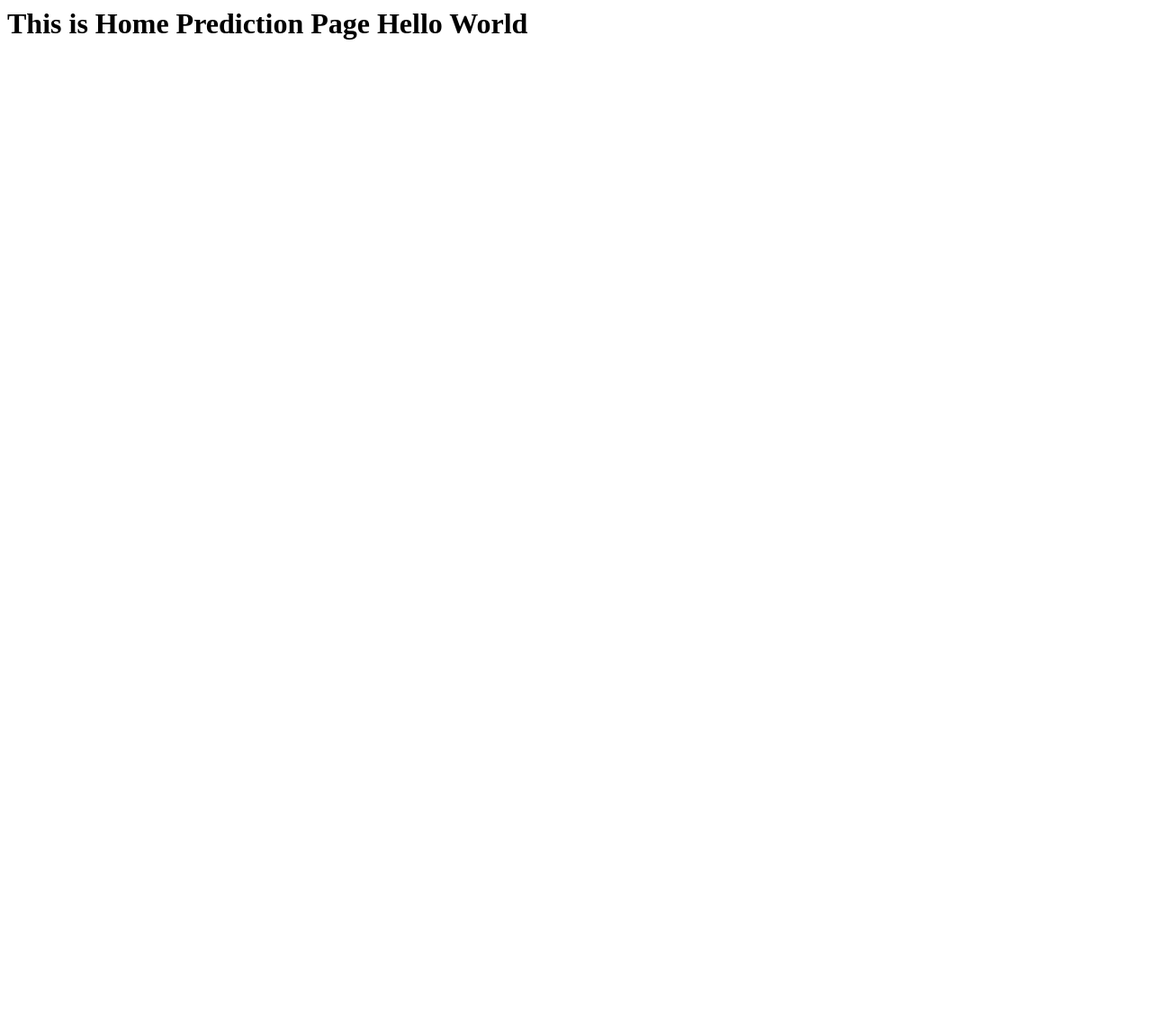
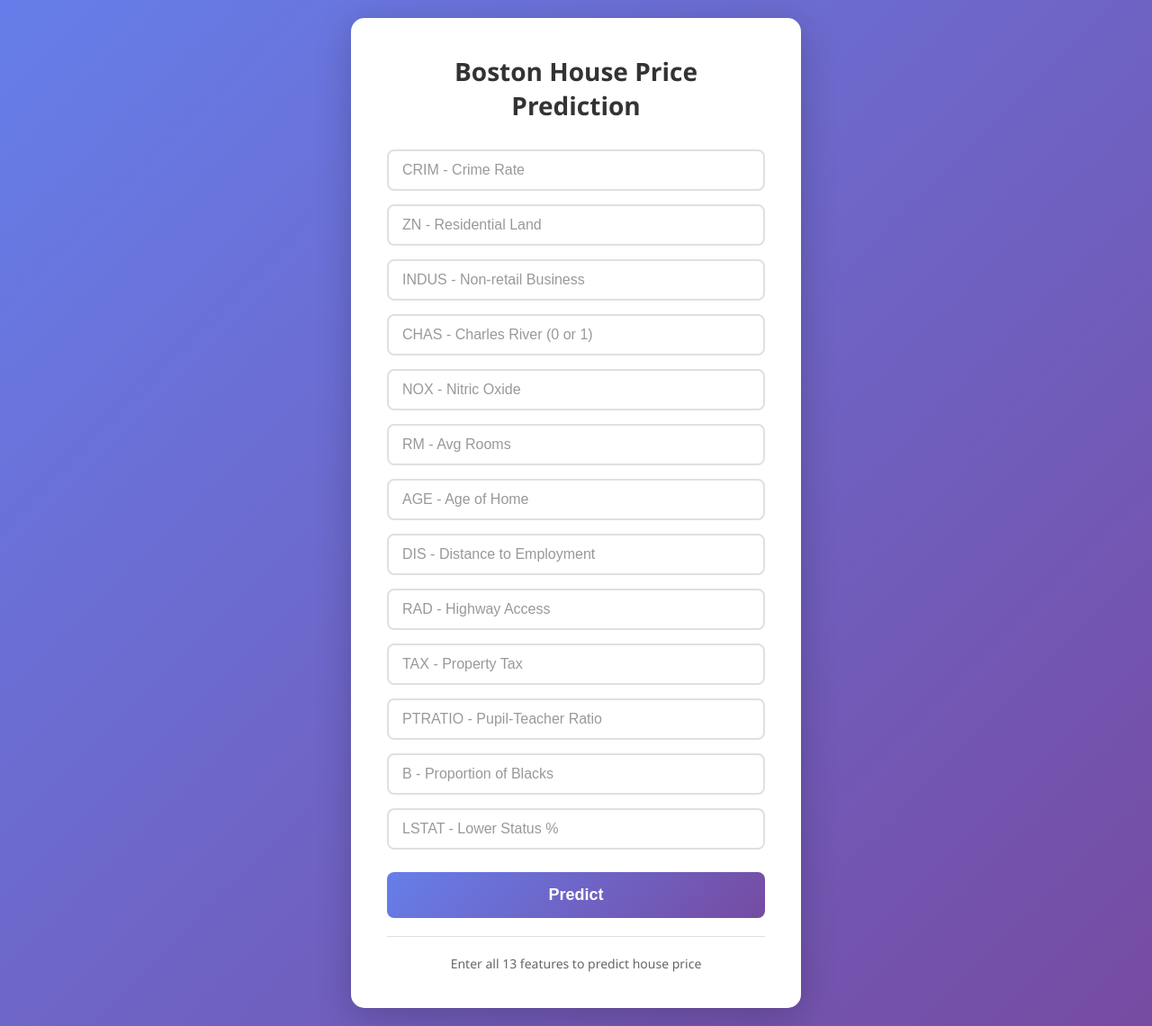
Before and after one commit to SmeetDobariya007/HomePricing, a Flask app: page / in a window 1280 px wide. Shown: the whole page at 90% size. Before the commit the page ends 44 px from the top, so only its background shows below. Run offline with Flask 3, Linux system fonts and the light colour scheme; parts of the project's set-up code (start-up, migrations or seed data) failed here and were passed over.

Commit message:
The Web app is ready

```diff
--- a/app.py
+++ b/app.py
@@ -24,5 +24,13 @@ def predict_api():
     print(output[0])
     return jsonify(output[0])
 
+@app.route('/predict',methods=['POST'])
+def predict():
+    data = [float(x) for x in request.form.values()]
+    final_input = scalar.transform(np.array(data).reshape(1,-1))
+    print(final_input)
+    output = regmodel.predict(final_input)[0]
+    return render_template("home.html",prediction_text="The predicted value is {}".format(output))
+
 if __name__ == "__main__":
     app.run(debug=True)
--- a/templates/home.html
+++ b/templates/home.html
@@ -1,4 +1,141 @@
-<h1>
-    This is Home Prediction Page
-    Hello World
-</h1>
+<!DOCTYPE html>
+<html lang="en">
+<head>
+    <meta charset="UTF-8">
+    <meta name="viewport" content="width=device-width, initial-scale=1.0">
+    <title>Boston House Price Prediction</title>
+    <style>
+        * {
+            margin: 0;
+            padding: 0;
+            box-sizing: border-box;
+        }
+
+        body {
+            font-family: 'Segoe UI', Tahoma, Geneva, Verdana, sans-serif;
+            background: linear-gradient(135deg, #667eea 0%, #764ba2 100%);
+            min-height: 100vh;
+            display: flex;
+            justify-content: center;
+            align-items: center;
+            padding: 20px;
+        }
+
+        .container {
+            background: white;
+            padding: 40px;
+            border-radius: 15px;
+            box-shadow: 0 10px 40px rgba(0, 0, 0, 0.2);
+            max-width: 500px;
+            width: 100%;
+        }
+
+        h1 {
+            text-align: center;
+            color: #333;
+            margin-bottom: 30px;
+            font-size: 28px;
+        }
+
+        form {
+            display: flex;
+            flex-direction: column;
+            gap: 15px;
+        }
+
+        input[type="text"] {
+            padding: 12px 15px;
+            border: 2px solid #e0e0e0;
+            border-radius: 8px;
+            font-size: 16px;
+            transition: all 0.3s ease;
+            outline: none;
+        }
+
+        input[type="text"]:focus {
+            border-color: #667eea;
+            box-shadow: 0 0 0 3px rgba(102, 126, 234, 0.1);
+        }
+
+        input[type="text"]::placeholder {
+            color: #999;
+        }
+
+        button {
+            padding: 15px;
+            background: linear-gradient(135deg, #667eea 0%, #764ba2 100%);
+            color: white;
+            border: none;
+            border-radius: 8px;
+            font-size: 18px;
+            font-weight: 600;
+            cursor: pointer;
+            transition: transform 0.2s ease, box-shadow 0.2s ease;
+            margin-top: 10px;
+        }
+
+        button:hover {
+            transform: translateY(-2px);
+            box-shadow: 0 5px 20px rgba(102, 126, 234, 0.4);
+        }
+
+        button:active {
+            transform: translateY(0);
+        }
+
+        .result {
+            margin-top: 20px;
+            padding: 20px;
+            background: #f0f7ff;
+            border-left: 4px solid #667eea;
+            border-radius: 8px;
+            text-align: center;
+            font-size: 18px;
+            color: #333;
+            font-weight: 600;
+        }
+
+        .info {
+            text-align: center;
+            color: #666;
+            font-size: 14px;
+            margin-top: 20px;
+            padding-top: 20px;
+            border-top: 1px solid #e0e0e0;
+        }
+    </style>
+</head>
+<body>
+    <div class="container">
+        <h1>Boston House Price Prediction</h1>
+
+        <form action="{{ url_for('predict') }}" method="post">
+            <input type="text" name="CRIM" placeholder="CRIM - Crime Rate" required>
+            <input type="text" name="ZN" placeholder="ZN - Residential Land" required>
+            <input type="text" name="INDUS" placeholder="INDUS - Non-retail Business" required>
+            <input type="text" name="CHAS" placeholder="CHAS - Charles River (0 or 1)" required>
+            <input type="text" name="NOX" placeholder="NOX - Nitric Oxide" required>
+            <input type="text" name="RM" placeholder="RM - Avg Rooms" required>
+            <input type="text" name="AGE" placeholder="AGE - Age of Home" required>
+            <input type="text" name="DIS" placeholder="DIS - Distance to Employment" required>
+            <input type="text" name="RAD" placeholder="RAD - Highway Access" required>
+            <input type="text" name="TAX" placeholder="TAX - Property Tax" required>
+            <input type="text" name="PTRATIO" placeholder="PTRATIO - Pupil-Teacher Ratio" required>
+            <input type="text" name="B" placeholder="B - Proportion of Blacks" required>
+            <input type="text" name="LSTAT" placeholder="LSTAT - Lower Status %" required>
+
+            <button type="submit">Predict</button>
+        </form>
+
+        {% if prediction_text %}
+        <div class="result">
+            {{ prediction_text }}
+        </div>
+        {% endif %}
+
+        <div class="info">
+            Enter all 13 features to predict house price
+        </div>
+    </div>
+</body>
+</html>
```
Also changed, not shown: 3 other files.
